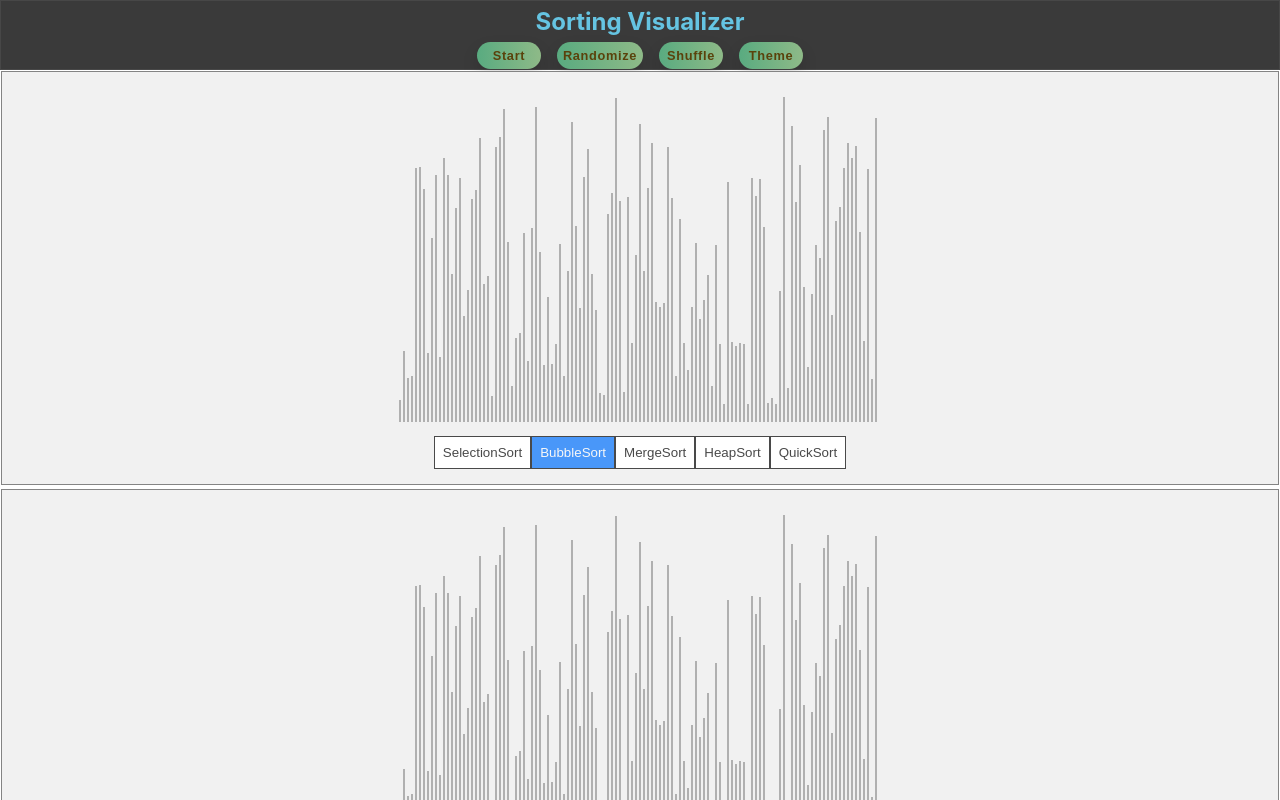
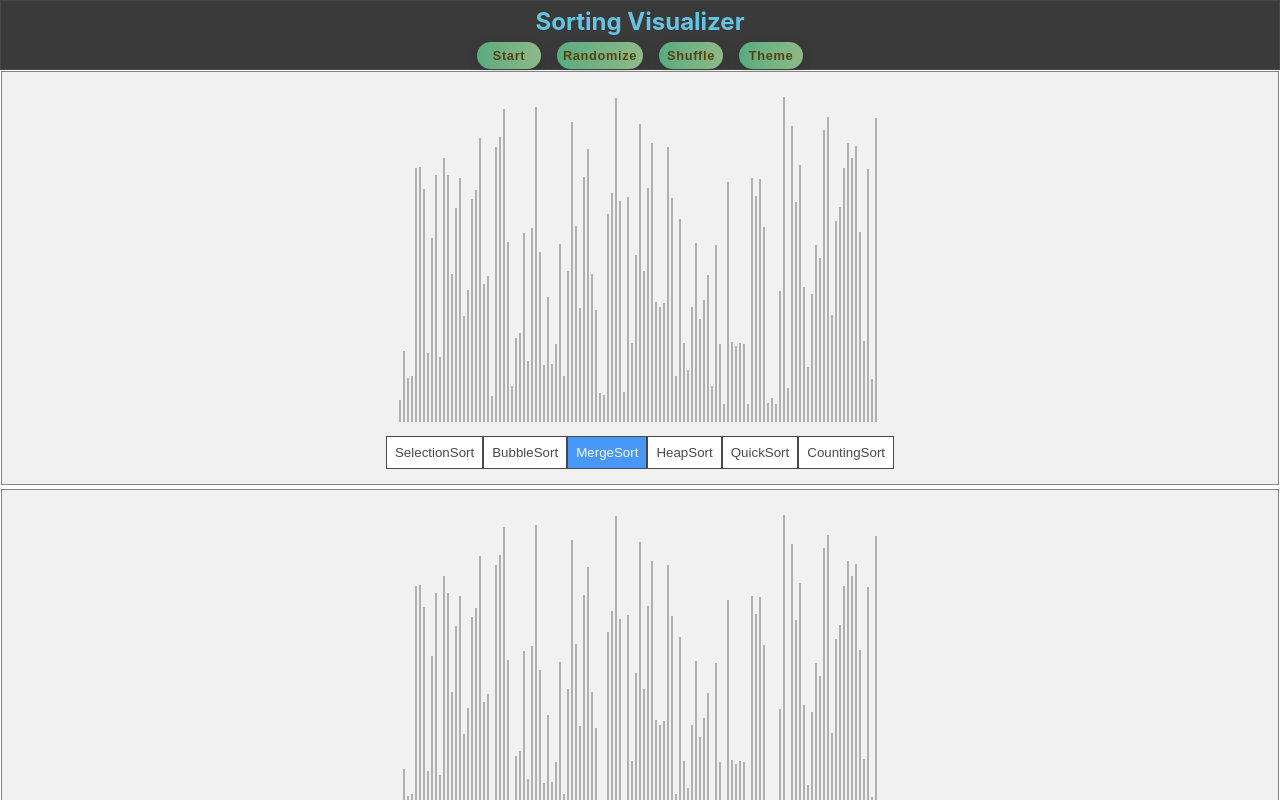
Before and after one commit to jwong12/SortingVisualizer, a React (Create React App) app: page / in a window 1280 px wide. Shown: the top 800 px of the page. Built offline with nearby package versions, Linux system fonts and the light colour scheme.

Commit message:
Make SortingVisualizer components to be displayed vertically or 2x2 depending on screen resolution

```diff
--- a/src/SortingVisualizerX/SortingVisualizer.jsx
+++ b/src/SortingVisualizerX/SortingVisualizer.jsx
@@ -3,7 +3,7 @@ import PropTypes from 'prop-types';
 import * as Algo from '../sortingAlgorithms/sortingAlgorithms';
 import './SortingVisualizer.css';
 
-const algorithmArray = ['selectionSort', 'bubbleSort', 'mergeSort', 'heapSort', 'quickSort'];
+const algorithmArray = ['selectionSort', 'bubbleSort', 'mergeSort', 'heapSort', 'quickSort', 'countingSort'];
 const ANIMATION_SPEED_MS = 2;
 
 class SortingVisualizer extends Component {
@@ -455,6 +455,7 @@ class SortingVisualizer extends Component {
                         <button className="algo-buttons" id="mergeSort" onClick={() => this.handleClickAlgoButton(algorithmArray[2])}>MergeSort</button>
                         <button className="algo-buttons" id="heapSort" onClick={() => this.handleClickAlgoButton(algorithmArray[3])}>HeapSort</button>
                         <button className="algo-buttons" id="quickSort" onClick={() => this.handleClickAlgoButton(algorithmArray[4])}>QuickSort</button>
+                        <button className="algo-buttons" id="countingSort" onClick={() => this.handleClickAlgoButton(algorithmArray[5])}>CountingSort</button>
                     </div>
                 </div>
             </div>
```
